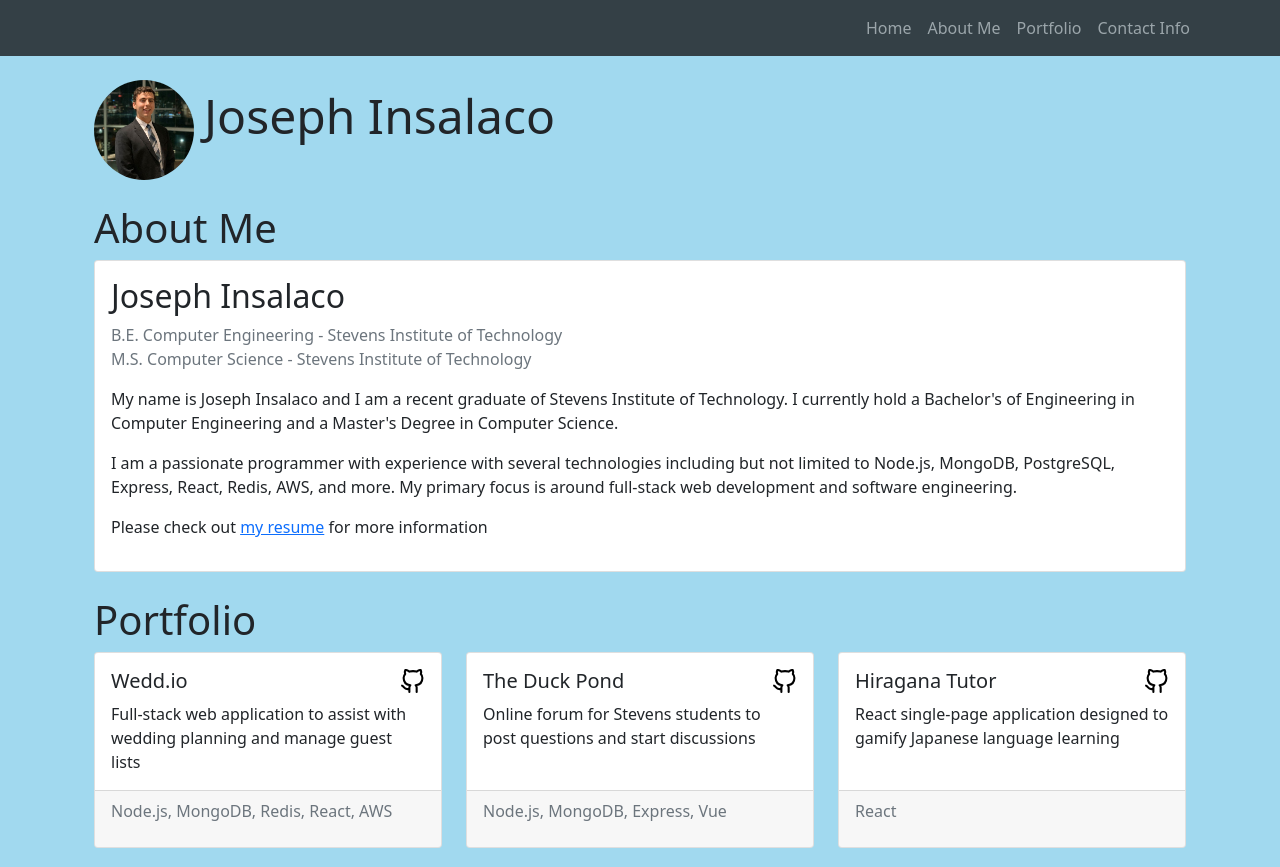
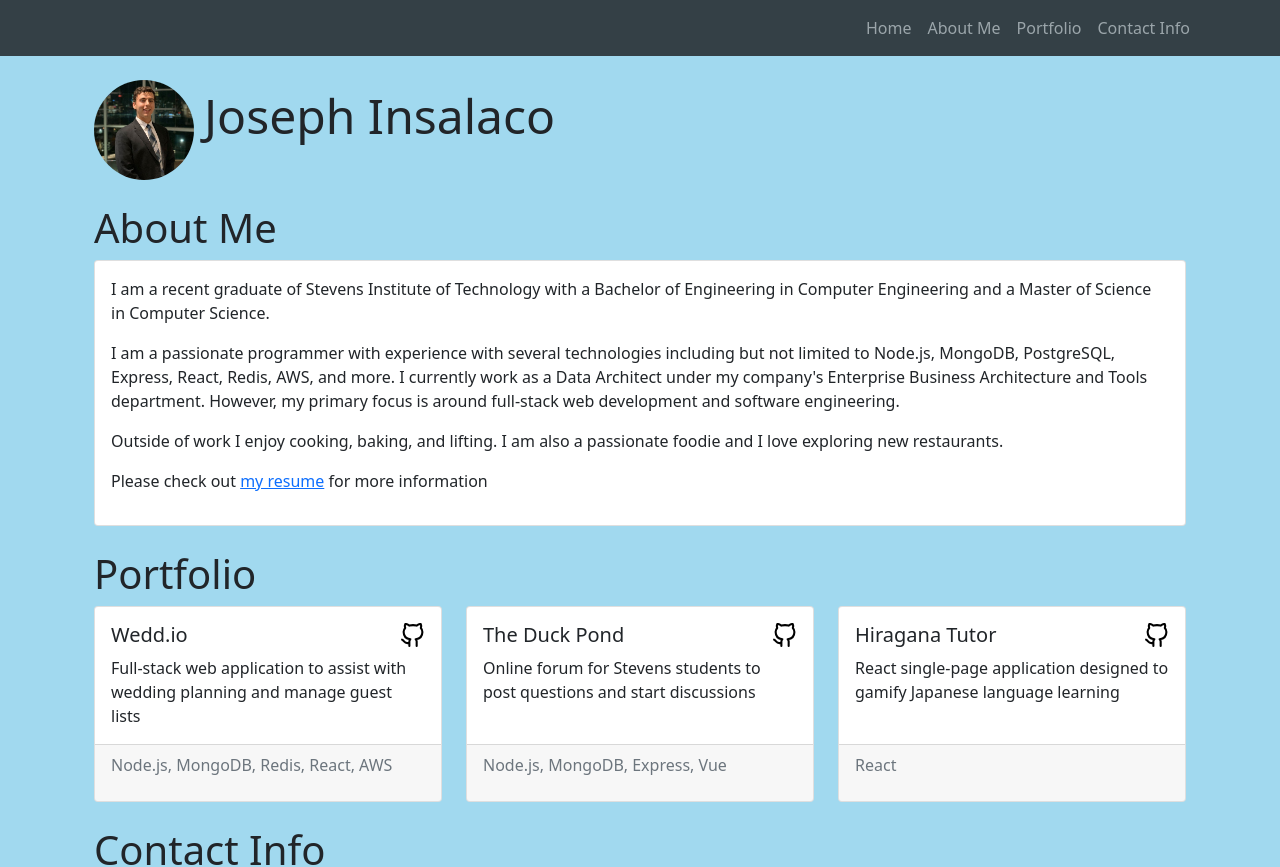
Before and after one commit to JInsalaco/PortfolioSite, a React (Create React App) app: page / in a window 1280 px wide. Shown: the top 867 px of the page. Built offline with nearby package versions, Linux system fonts and the light colour scheme.

Commit message:
Fixing about me page to better fit site content

```diff
--- a/src/components/About.tsx
+++ b/src/components/About.tsx
@@ -8,20 +8,20 @@ export function About(){
             </div>
             <Card>
                 <Card.Body>
-                <h2>Joseph Insalaco</h2>
-                <p className="text-muted">
-                    B.E. Computer Engineering - Stevens Institute of Technology <br/>
-                    M.S. Computer Science - Stevens Institute of Technology
-                </p>
                 <p>
-                    My name is Joseph Insalaco and I am a recent graduate of Stevens Institute of Technology.
-                    I currently hold a Bachelor's of Engineering in Computer Engineering and a Master's Degree
+                    I am a recent graduate of Stevens Institute of Technology with a
+                    Bachelor of Engineering in Computer Engineering and a Master of Science
                     in Computer Science.
                 </p>
                 <p>
                     I am a passionate programmer with experience with several technologies including but not limited to
-                    Node.js, MongoDB, PostgreSQL, Express, React, Redis, AWS, and more. My primary focus is around full-stack web
-                    development and software engineering.
+                    Node.js, MongoDB, PostgreSQL, Express, React, Redis, AWS, and more. I currently work as a Data Architect
+                    under my company's Enterprise Business Architecture and Tools department. However, my primary focus is
+                    around full-stack web development and software engineering.
+                </p>
+                <p>
+                    Outside of work I enjoy cooking, baking, and lifting. I am also a passionate
+                    foodie and I love exploring new restaurants.
                 </p>
                 <p>
                     Please check out <a href="https://drive.google.com/file/d/1qCvVZVbVNmcCtf19baIBBOxXCRNSXxq9/view?usp=sharing" target="_blank" rel="noopener noreferrer">my resume</a> for more information
```
